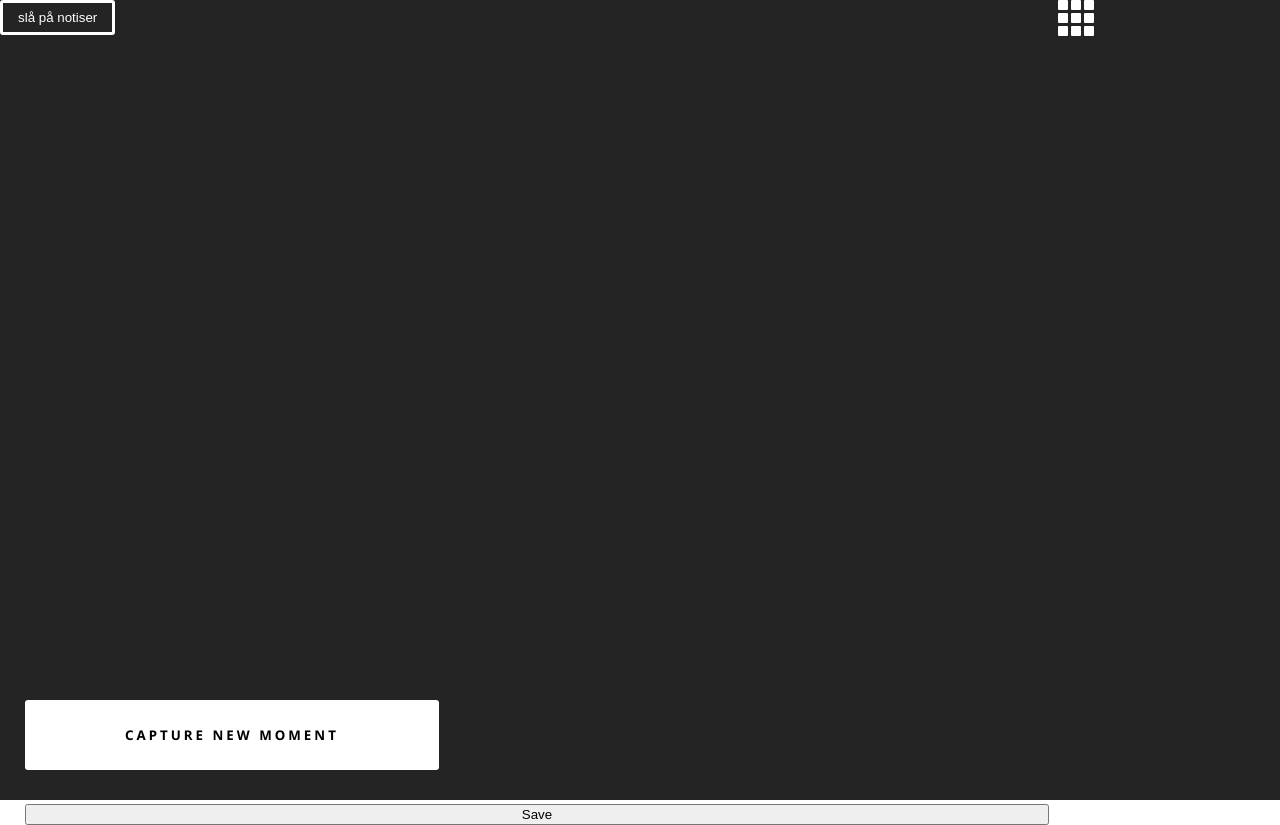
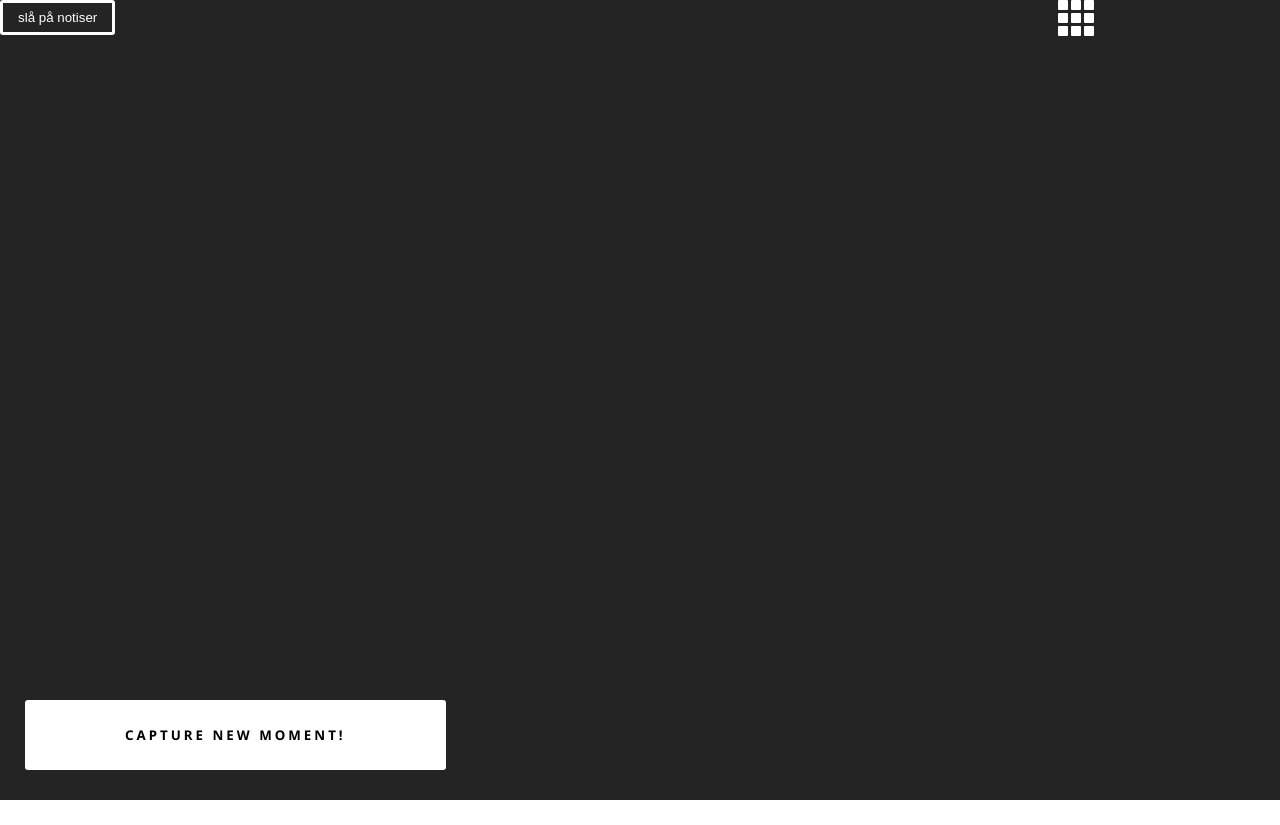
Before and after one commit to Reslow/theweddingphotographer, a React (Create React App) app: page / in a window 1280 px wide. Both pictures are taken after a click on the button "TA KORT". After the commit the page ends 804 px from the top, so only its background shows below. Built offline with nearby package versions, Linux system fonts and the light colour scheme; no server answers.

Commit message:
switching between snap and cap

```diff
--- a/src/App.css
+++ b/src/App.css
@@ -14,6 +14,12 @@
 .intro {
   height: 100vh;
   width: 100vw;
+  display: flex;
+  justify-self: center;
+  align-items: center;
+  flex-direction: column;
+  position: absolute;
+  top: 30%;
 }
 
 .capture {
--- a/src/components/views/Photo.js
+++ b/src/components/views/Photo.js
@@ -58,16 +58,19 @@ export default function Photo({
     });
     setImages(images);
     setTakenPhoto(true);
-  }
-  // console.log(canvasRef.current);
-  function handleSaveImage() {
+
     setImages(JSON.parse(localStorage.getItem("cameraApp")));
     localStorage.setItem("cameraApp", JSON.stringify(images));
     SetImageIsSaved(true);
 
     if (permission) {
+      console.log("create");
       createNotification();
     }
+  }
+
+  function handleCaptureNew() {
+    setTakenPhoto(false);
   }
 
   return (
@@ -120,8 +123,11 @@ export default function Photo({
         style={{ visibility: takenPhoto ? "visible" : "hidden" }}
       >
         <canvas id="canvas" ref={canvasRef} height="480" width="640"></canvas>
-        {takenPhoto && <button onClick={handleSaveImage}>Save</button>}
-        <button className="primary">capture new moment</button>
+
+        {/* switch views back */}
+        <button className="primary" onClick={handleCaptureNew}>
+          Capture new moment!
+        </button>
       </div>
     </section>
   );
```
